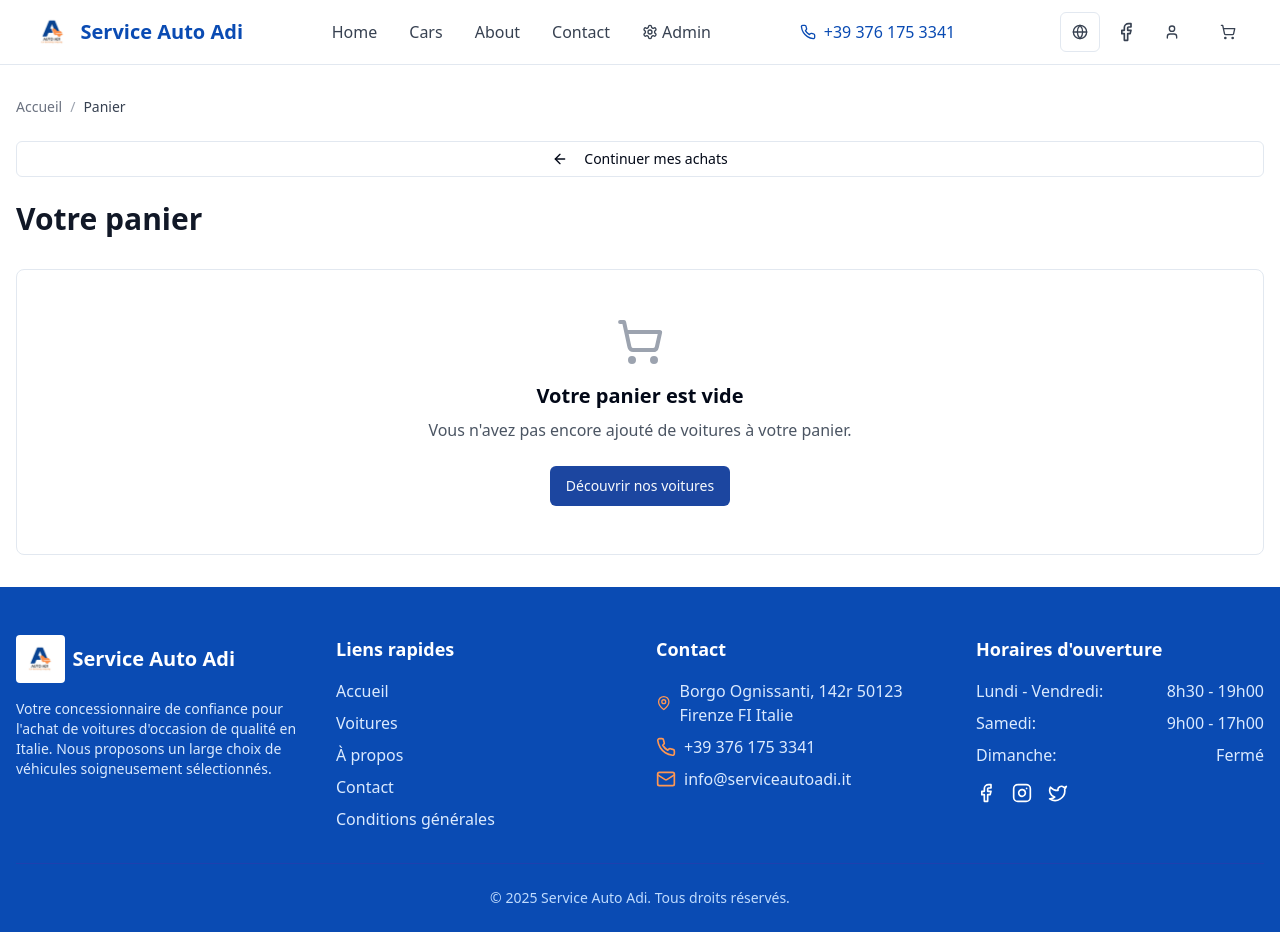
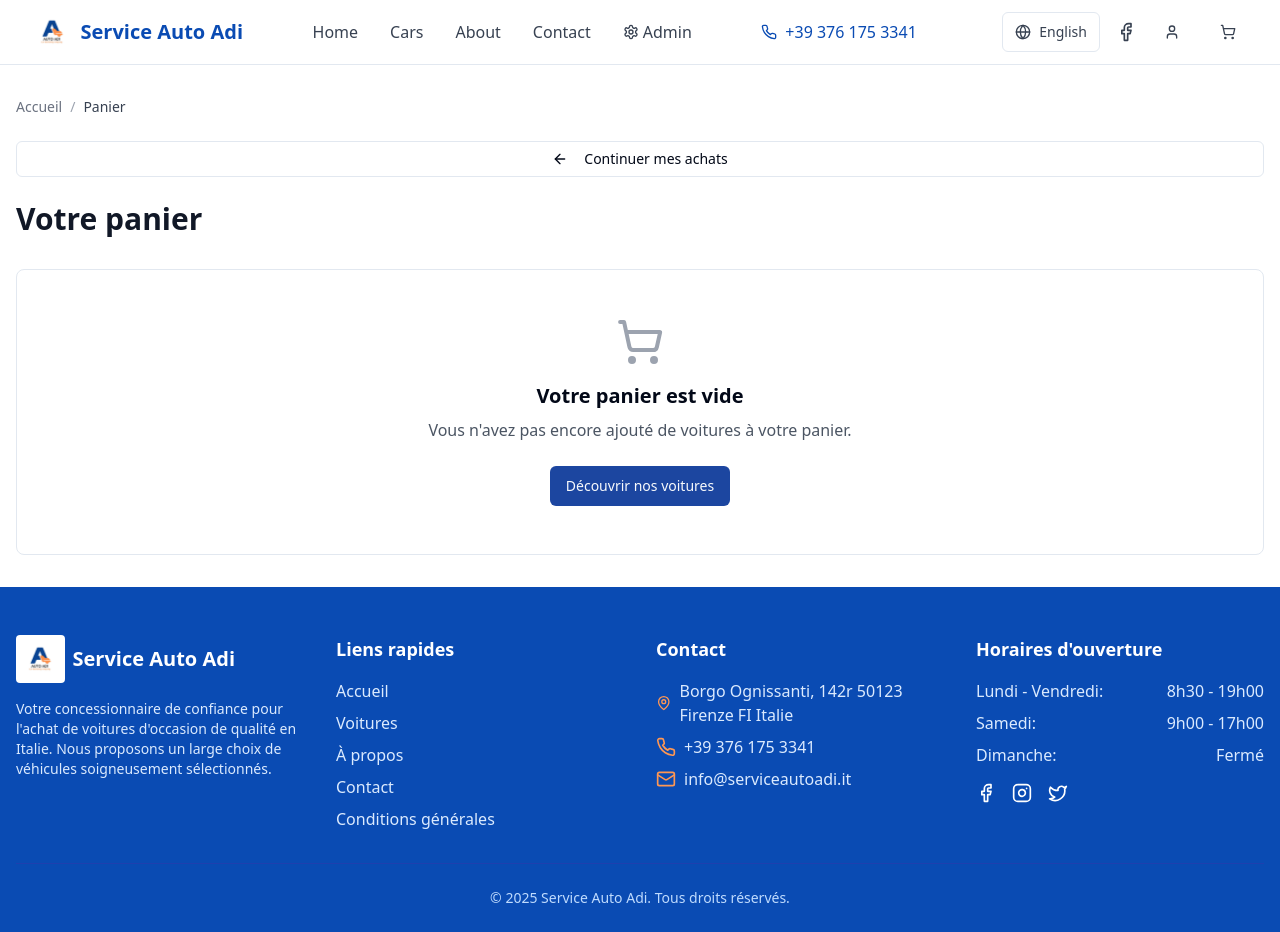
Before and after one commit to Spero1997/preowned-pulse-shop, a React (Vite) app: page /cart in a window 1280 px wide. Built offline with nearby package versions, Linux system fonts and the light colour scheme.

Commit message:
Remove language request
Removes the language request from the code.

```diff
--- a/src/components/LanguageSelector.tsx
+++ b/src/components/LanguageSelector.tsx
@@ -7,8 +7,7 @@ import {
   DropdownMenuItem,
   DropdownMenuTrigger
 } from "@/components/ui/dropdown-menu";
-import { Check, Globe } from "lucide-react";
-import { cn } from "@/lib/utils";
+import { Globe } from "lucide-react";
 
 export function LanguageSelector() {
   const { i18n } = useTranslation();
@@ -31,26 +30,25 @@ export function LanguageSelector() {
       <DropdownMenuTrigger asChild>
         <Button
           variant="outline"
-          size="icon"
-          className="text-gray-700 hover:text-autoBlue"
+          className="flex items-center gap-2 px-3 py-2 text-gray-700 hover:text-autoBlue"
         >
-          <Globe className="h-5 w-5" />
+          <Globe className="h-4 w-4" />
+          <span className="font-medium">
+            {languages.find(lang => lang.code === currentLanguage)?.label || "Language"}
+          </span>
         </Button>
       </DropdownMenuTrigger>
       <DropdownMenuContent align="end" className="min-w-[150px]">
         {languages.map((lang) => (
           <DropdownMenuItem
             key={lang.code}
-            className={cn(
-              "flex items-center gap-2 cursor-pointer",
-              currentLanguage === lang.code && "font-medium"
-            )}
+            className="flex items-center justify-between cursor-pointer"
             onClick={() => handleLanguageChange(lang.code)}
           >
-            {currentLanguage === lang.code && <Check className="h-4 w-4" />}
-            <span className={currentLanguage === lang.code ? "ml-0" : "ml-6"}>
-              {lang.label}
-            </span>
+            <span>{lang.label}</span>
+            {currentLanguage === lang.code && (
+              <span className="h-2 w-2 rounded-full bg-autoBlue"></span>
+            )}
           </DropdownMenuItem>
         ))}
       </DropdownMenuContent>
```
